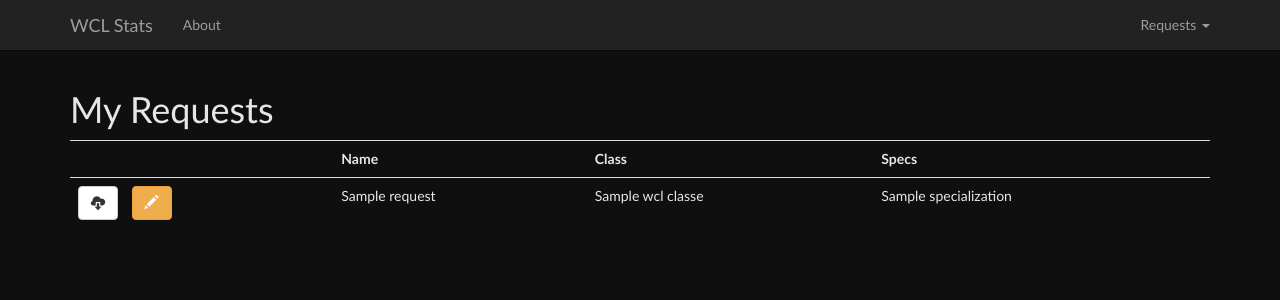
After one commit to cyfirgit/WCLStats, a Python web app: template templates/myrequests.html in a window 1280 px wide. The commit adds this page. Shown: the top 300 px of the page. Run offline with Jinja, Linux system fonts and the light colour scheme; the template is opened without the code that fills it: most values are stand-ins (such as "Sample title", 1, 10 or a date in 2020); some libraries are stand-ins or nearby versions.

Commit message:
Build 18
renamed wclstats.py to main.py

```diff
--- a/app.yaml
+++ b/app.yaml
@@ -12,7 +12,7 @@ handlers:
   static_dir: resources
 
 - url: /.*
-  script: wclstats.app
+  script: main.app
 
 libraries:
 - name: webapp2
--- a/exportdata.py
+++ b/exportdata.py
@@ -1,6 +1,6 @@
 # coding: utf-8
 
-import wclstats
+import main
 
 from google.appengine.ext import ndb
 
@@ -11,7 +11,7 @@ def csv_output(ranks, request):
                   "duration", "size", "link", "guild", "server"]
     dimensions = ndb.get_multi(request.dimensions)
     if request.trinket_dimension != None:
-        dimensions.insert(0, wclstats.Dimension.get_by_id(request.trinket_dimension.id()))
+        dimensions.insert(0, main.Dimension.get_by_id(request.trinket_dimension.id()))
     for dimension in dimensions:
         fieldnames.append(dimension.name)
 
--- a/templates/elementmacros.html
+++ b/templates/elementmacros.html
@@ -256,3 +256,39 @@
 		</div>
 	</div>
 {%- endmacro %}
+
+<!-- myrequests.html templates -->
+
+{% macro request_row_template(request, wcl_classes) -%}
+	<tr>
+		<td style="white-space:nowrap;"><ul class="list-inline">
+			<li>
+				<button type="button" class="btn btn-default"
+					aria-label="Build Pull" id="buildPull"
+					value="{{ request.name }}" data-toggle="tooltip"
+					data-placement="top" title="Build Pull">
+					<span class="glyphicon glyphicon-cloud-download"
+						aria-hidden="true"></span>
+				</button>
+			</li>
+			<li>
+				<button type="button" class="btn btn-warning"
+					aria-label="Edit Request" id="editRequest"
+					value="{{ request.name }}" data-toggle="tooltip"
+					data-placement="top" title="Edit Request">
+					<span class="glyphicon glyphicon-pencil"
+						aria-hidden="true"></span>
+				</button>
+			</li>
+		</ul></td>
+		<td>{{ request.name }}</td>
+		<td>{{ wcl_classes[request.character_class - 1]['name'] }}</td>
+		<td>
+			{% set spacer = '' %}
+			{% for spec in request.specialization %}
+				{{ spacer }}{{ wcl_classes[request.character_class - 1]['specs'][spec - 1]['name'] }}
+				{% set spacer =', ' %}
+			{% endfor %}
+		</td>
+	</tr>
+{%- endmacro %}
--- /dev/null
+++ b/templates/myrequests.html
@@ -0,0 +1,22 @@
+{% extends 'templates/wclstats.html' %}
+{% import '/templates/elementmacros.html' as elements %}
+
+{% block header %}
+{% endblock %}
+
+{% block content %}
+	<div class="container">
+		<h1>My Requests</h1>
+		<table class="table">
+			<tr>
+				<th></th>
+				<th>Name</th>
+				<th>Class</th>
+				<th>Specs</th>
+			</tr>
+			{% for request in requests %}
+				{{ elements.request_row_template(request, wcl_classes) }}
+			{% endfor %}
+		</table>
+	</div>
+{% endblock %}
--- a/templates/wclstats.html
+++ b/templates/wclstats.html
@@ -39,9 +39,9 @@
 			<li class="dropdown">
 			  <a href="#" class="dropdown-toggle" data-toggle="dropdown" role="button" aria-haspopup="true" aria-expanded="false">Requests <span class="caret"></span></a>
 			  <ul class="dropdown-menu">
-				<li><a href="/requestbuilder">My Requests</a></li>
-				<li role="separator" class="divider"></li>
-				<li><a href="#">My Pulls</a></li>
+				<li><a href="/requestbuilder">Request Builder</a></li>
+				<li><a href="/myrequests">My Requests</a></li>
+				<li><a href="/mypulls">My Pulls</a></li>
 			  </ul>
 			</li>
 		  </ul>
```
Also changed, not shown: main.py (renamed from wclstats.py, +13 -1 lines), requests.py (+4 -4 lines), templates/about.html (+6 -1 lines).
